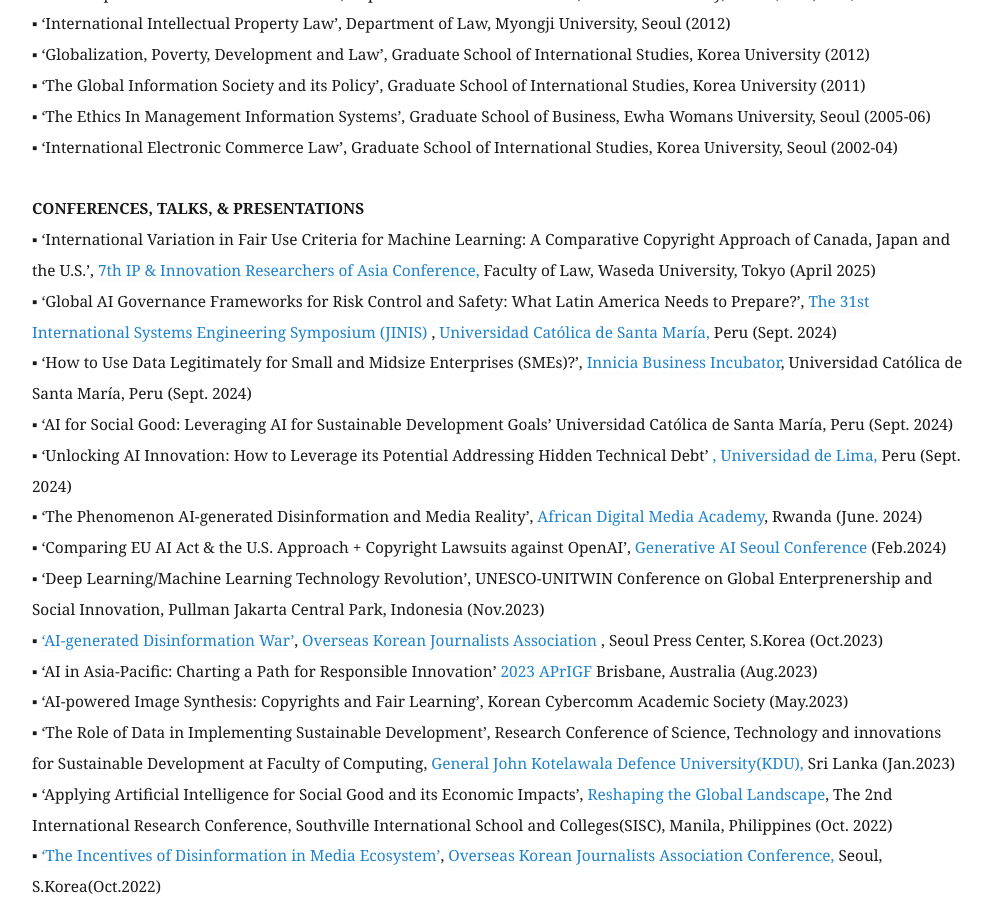
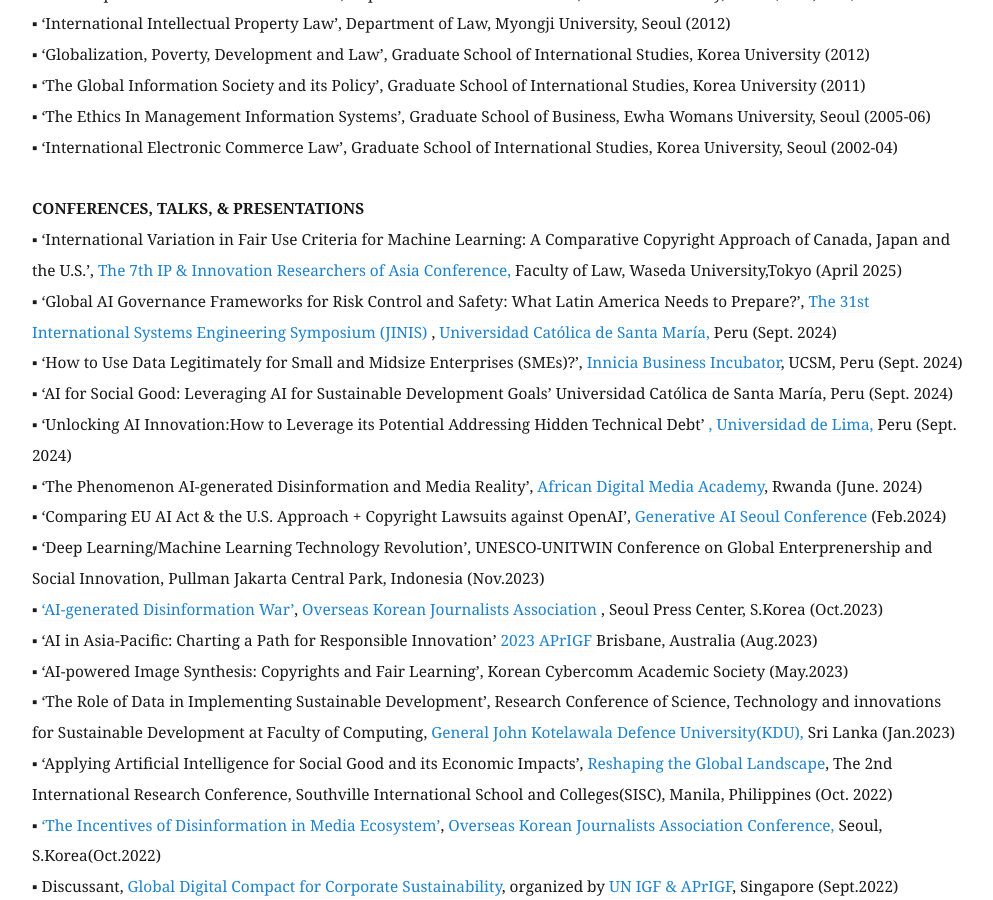
Before and after one commit to eunchangchoi/eunchangchoi.github.io, a Jekyll site: the page built from index.md, in a window 1280 px wide and 900 px high, scrolled down 5139 px. Shown: the whole window, without its empty margins (68-1061 px from the left). Built offline with Jekyll 4.4.1, drawn with Linux system fonts in a browser that asks for light colours.

Commit message:
Update index.md

```diff
--- a/index.md
+++ b/index.md
@@ -104,15 +104,15 @@
 ▪ ‘International Electronic Commerce Law’, Graduate School of International Studies, Korea University, Seoul (2002-04) <br>
     <br>
  <strong> CONFERENCES, TALKS, & PRESENTATIONS </strong> <br>
-▪ ‘International Variation in Fair Use Criteria for Machine Learning: A Comparative Copyright Approach of Canada, Japan and the U.S.’, <a href="https://ipresearchersasia.org/annual-conference"> 7th IP & Innovation Researchers of Asia Conference,</a> Faculty of Law, Waseda University, Tokyo (April 2025)<br>
+▪ ‘International Variation in Fair Use Criteria for Machine Learning: A Comparative Copyright Approach of Canada, Japan and the U.S.’, <a href="https://ipresearchersasia.org/annual-conference"> The 7th IP & Innovation Researchers of Asia Conference,</a> Faculty of Law, Waseda University,Tokyo (April 2025)<br>
 ▪ ‘Global AI Governance Frameworks for Risk Control and Safety: What Latin America Needs to Prepare?’, <a href="https://www2.ucsm.edu.pe/JINIS2024/"> The 31st International Systems Engineering Symposium (JINIS) </a>, <a href="https://www.ucsm.edu.pe/"> Universidad Católica de Santa María,</a> Peru (Sept. 2024) <br>
-▪ ‘How to Use Data Legitimately for Small and Midsize Enterprises (SMEs)?’, <a href="https://investigacion.ucsm.edu.pe/en/innicia-vri/"> Innicia Business Incubator</a>, Universidad Católica de Santa María, Peru (Sept. 2024) <br>
+▪ ‘How to Use Data Legitimately for Small and Midsize Enterprises (SMEs)?’, <a href="https://investigacion.ucsm.edu.pe/en/innicia-vri/"> Innicia Business Incubator</a>, UCSM, Peru (Sept. 2024) <br>
 ▪ ‘AI for Social Good: Leveraging AI for Sustainable Development Goals’ Universidad Católica de Santa María, Peru (Sept. 2024) <br>
-▪ ‘Unlocking AI Innovation: How to Leverage its Potential Addressing Hidden Technical Debt’ <a href="https://www.ulima.edu.pe/">, Universidad de Lima,</a> Peru (Sept. 2024) <br>
+▪ ‘Unlocking AI Innovation:How to Leverage its Potential Addressing Hidden Technical Debt’ <a href="https://www.ulima.edu.pe/">, Universidad de Lima,</a> Peru (Sept. 2024) <br>
 ▪ ‘The Phenomenon AI-generated Disinformation and Media Reality’,<a href="https://www.rwandaadma.com"> African Digital Media Academy</a>, Rwanda (June. 2024)<br>
 ▪ ‘Comparing EU AI Act & the U.S. Approach + Copyright Lawsuits against OpenAI’,<a href="https://generativeai.kr/program/"> Generative AI Seoul Conference</a> (Feb.2024)<br>
 ▪ ‘Deep Learning/Machine Learning Technology Revolution’, UNESCO-UNITWIN Conference on Global Enterprenership and Social Innovation, Pullman Jakarta Central Park, Indonesia (Nov.2023) <br>
-▪ <a href="https://www.francezone.com/xe/hanweeklynews/2348404"> ‘AI-generated Disinformation War’</a>, <a href="https://www.okja.org/"> Overseas Korean Journalists Association </a>, Seoul Press Center, S.Korea (Oct.2023) <br>
+▪ <a href="https://www.francezone.com/xe/hanweeklynews/2348404">‘AI-generated Disinformation War’</a>, <a href="https://www.okja.org/"> Overseas Korean Journalists Association </a>, Seoul Press Center, S.Korea (Oct.2023) <br>
 ▪ ‘AI in Asia-Pacific: Charting a Path for Responsible Innovation’ <a href="https://forms.for.asia/proposal/?proposalform=NjQ1N2JkN2I4YmY3Yi8vMjMvLzEyNTQvLzA="> 2023 APrIGF </a> Brisbane, Australia (Aug.2023) <br>
 ▪ ‘AI-powered Image Synthesis: Copyrights and Fair Learning’, Korean Cybercomm Academic Society (May.2023) <br>
 ▪ ‘The Role of Data in Implementing Sustainable Development’, Research Conference of Science, Technology and innovations for Sustainable Development at Faculty of Computing, <a href="https://www.kdu.ac.lk/"> General John Kotelawala Defence University(KDU),</a> Sri Lanka (Jan.2023) <br>
```
